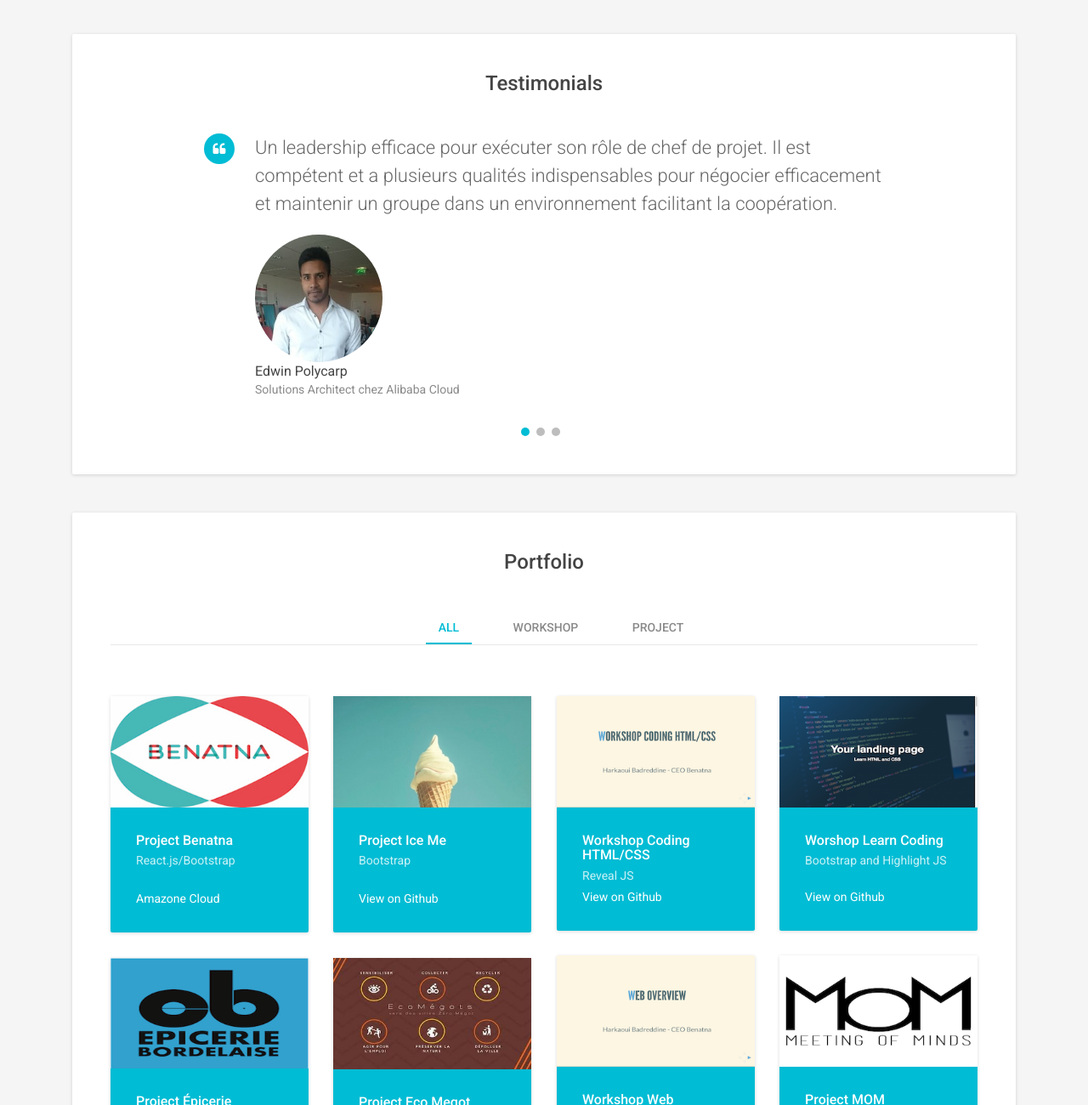
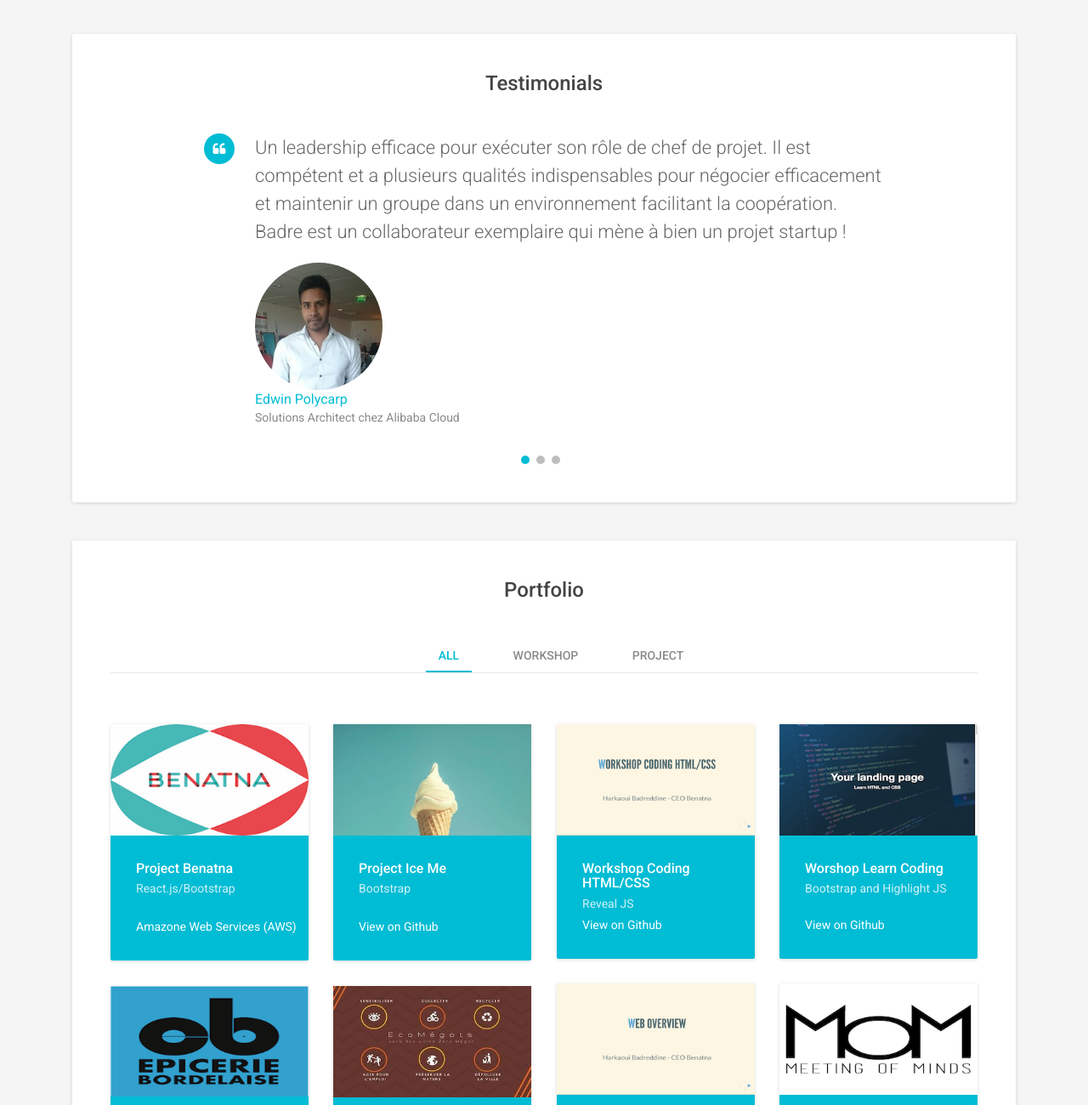
Before and after one commit to badre33/badreddine-harkaoui, a plain HTML site: page index.html in a window 1280 px wide. Shown: the part 5969-7269 px from the top of the page at 85% size. Drawn offline with nearby package versions, Linux system fonts and the light colour scheme; a script that the page names is missing.

Commit message:
Mise à jour profil

```diff
--- a/index.html
+++ b/index.html
@@ -429,11 +429,11 @@
                     <div class="item carousel-item active">
                         <blockquote class="quote">
                             <i class="fa fa-quote-left"></i>
-                            <p>Un leadership efficace pour exécuter son rôle de chef de projet. Il est compétent et a plusieurs qualités indispensables pour négocier efficacement et maintenir un groupe dans un environnement facilitant la coopération.</p>
+                            <p>Un leadership efficace pour exécuter son rôle de chef de projet. Il est compétent et a plusieurs qualités indispensables pour négocier efficacement et maintenir un groupe dans un environnement facilitant la coopération. Badre est un collaborateur exemplaire qui mène à bien un projet startup !</p>
                         </blockquote>
                         <div class="source">
                             <img class="img-circle" src="assets/images/edwine_P1.jpeg" alt="bh" style="width: 150px; height: 150px; border-radius: 50%;">
-                            <div class="name">Edwin Polycarp</div>
+                            <div class="name"> <a href="https://www.linkedin.com/in/edwinpolycarpe/">Edwin Polycarp</a></div>
                             <div class="position">Solutions Architect chez Alibaba Cloud</div>
                         </div><!--//source-->
 
@@ -446,7 +446,7 @@
                         </blockquote>
                         <div class="source">
                             <img class="img-circle" src="assets/images/Tony_j.jpeg" alt="bh" style="width: 150px; height: 150px; border-radius: 50%;">
-                            <div class="name">Tony Jazz</div>
+                            <div class="name"><a href="https://www.linkedin.com/in/tonyjazz/">Tony Jazz</a></div>
                             <div class="position">Public Relation & Social Media Marketing / Innovation / Speaker</div>
                         </div><!--//source-->
 
@@ -485,7 +485,7 @@
                         <div class="content text-left">
                             <h3 class="sub-title"><a href="http://benatna.net/#/" target="_blank">Project Benatna</a></h3>
                             <div class="meta">React.js/Bootstrap</div>
-                            <div class="action">Amazone Cloud</div>
+                            <div class="action">Amazone Web Services (AWS)</div>
                         </div><!--//content-->
                     </div><!--//item-inner-->
                 </div><!--//item-->
```
